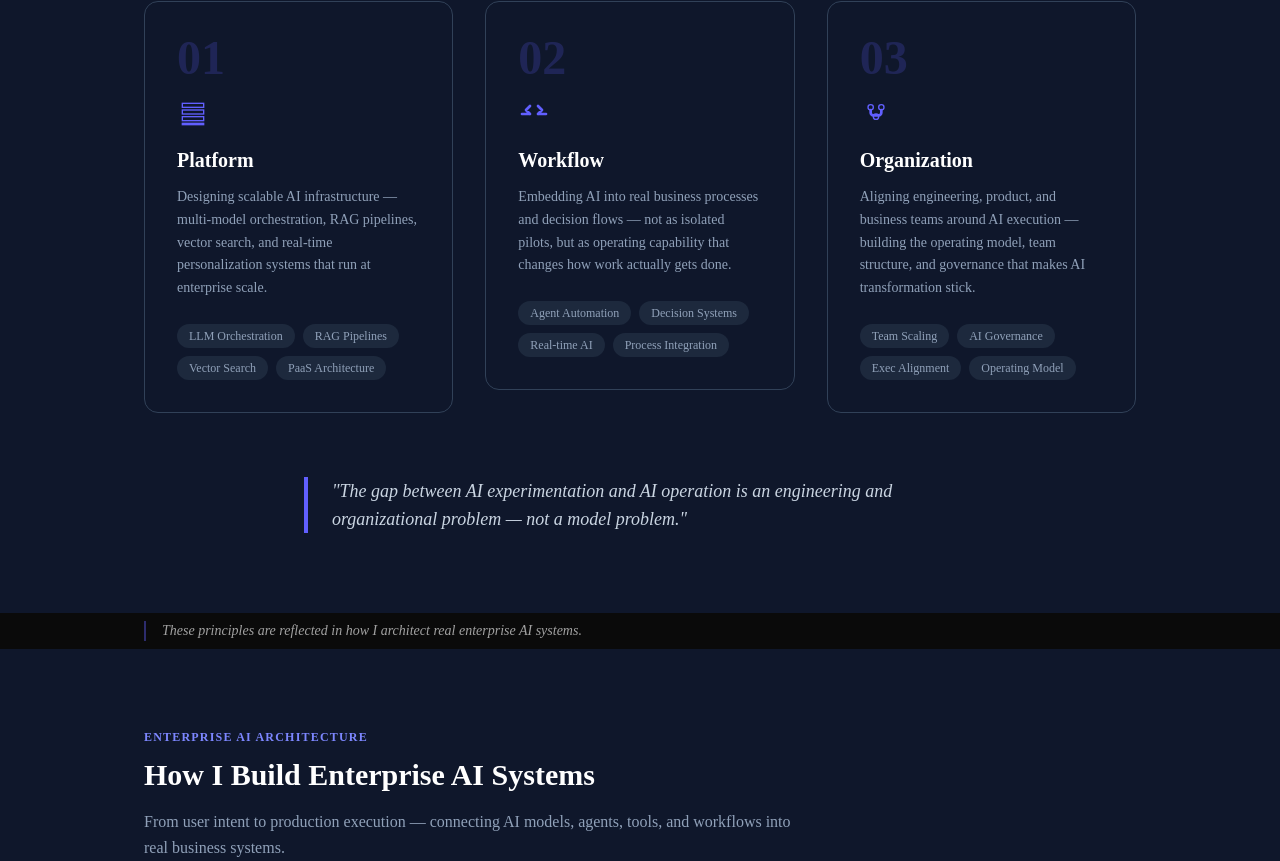
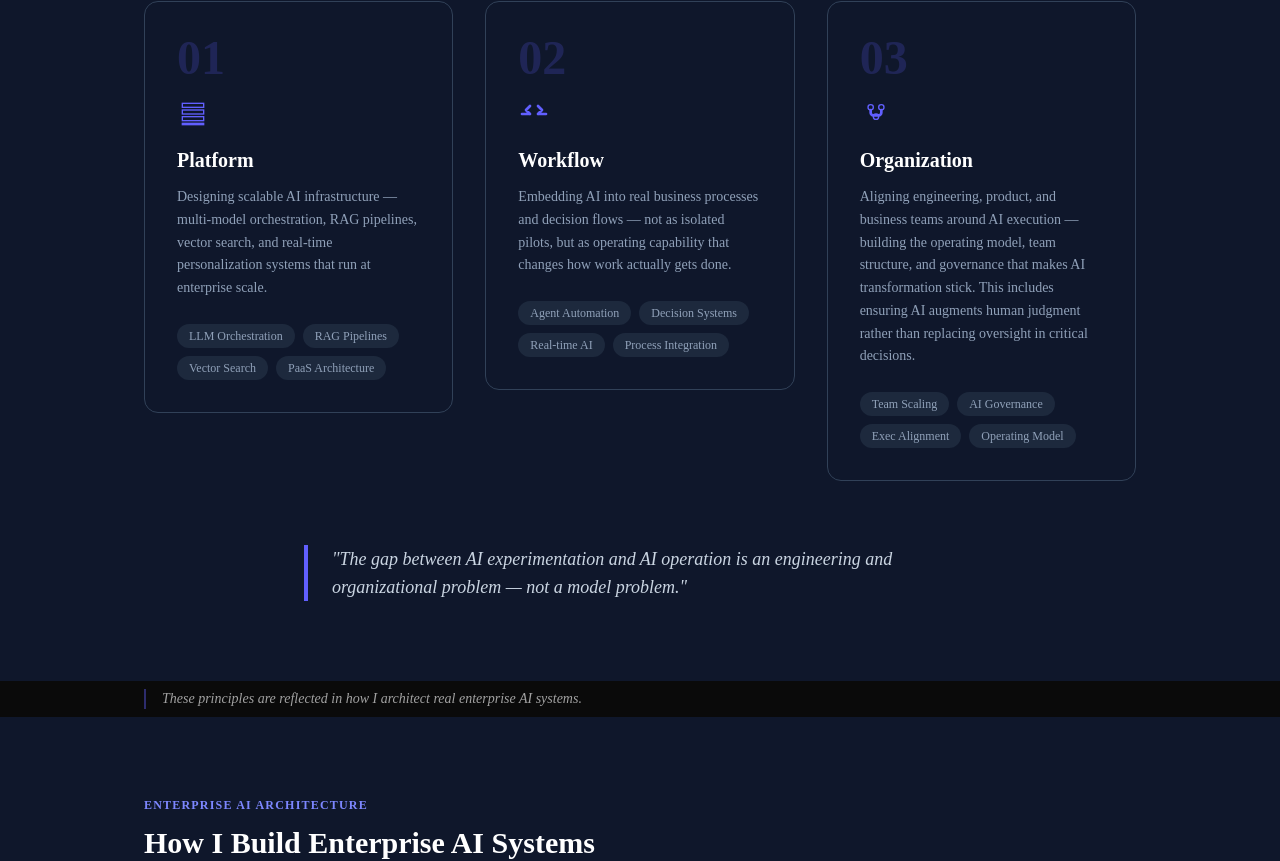
Before and after one commit to prasad-kavuri/prasad-portfolio, a Next.js app: page / in a window 1280 px wide. Shown: the part 2673-3534 px from the top of the page. Built offline with nearby package versions, Linux system fonts and the light colour scheme.

Commit message:
feat: human-in-loop language, contact conversion copy

```diff
--- a/src/components/sections/Contact.tsx
+++ b/src/components/sections/Contact.tsx
@@ -11,8 +11,10 @@ export function Contact() {
         <div className="text-center">
           <h2 className="mb-2 text-2xl font-semibold" style={{ color: 'var(--accent-brand)' }}>Let&apos;s Connect</h2>
           <p className="mb-10 text-muted-foreground">
-            Interested in exploring AI strategies, collaborating on engineering
-            challenges, or discussing how agentic AI can transform your business?
+            Open to VP / Head of AI Engineering roles. I focus on organizations
+            building or scaling enterprise AI — where platform architecture, agentic
+            systems, and transformation execution matter. I respond to every serious
+            inquiry within 24 hours.
           </p>
         </div>
 
--- a/src/components/sections/Transformation.tsx
+++ b/src/components/sections/Transformation.tsx
@@ -35,7 +35,7 @@ export function Transformation() {
       number: "03",
       title: "Organization",
       description:
-        "Aligning engineering, product, and business teams around AI execution — building the operating model, team structure, and governance that makes AI transformation stick.",
+        "Aligning engineering, product, and business teams around AI execution — building the operating model, team structure, and governance that makes AI transformation stick. This includes ensuring AI augments human judgment rather than replacing oversight in critical decisions.",
       tags: ["Team Scaling", "AI Governance", "Exec Alignment", "Operating Model"],
       icon: (
         <svg className="w-8 h-8 text-indigo-500" fill="none" stroke="currentColor" viewBox="0 0 24 24">
```
